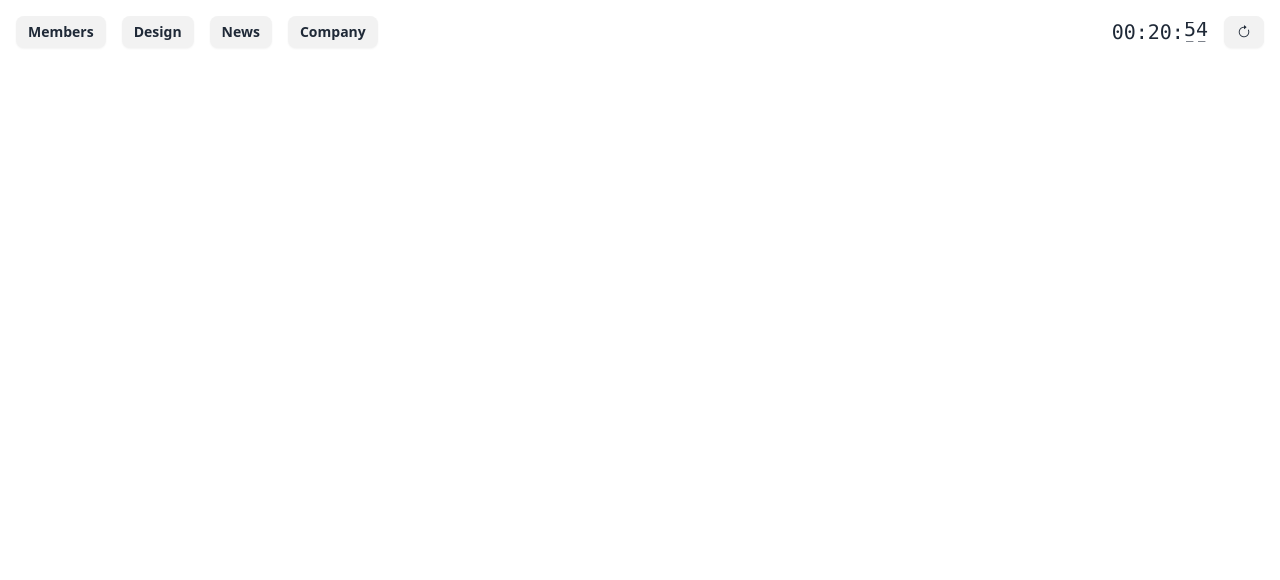
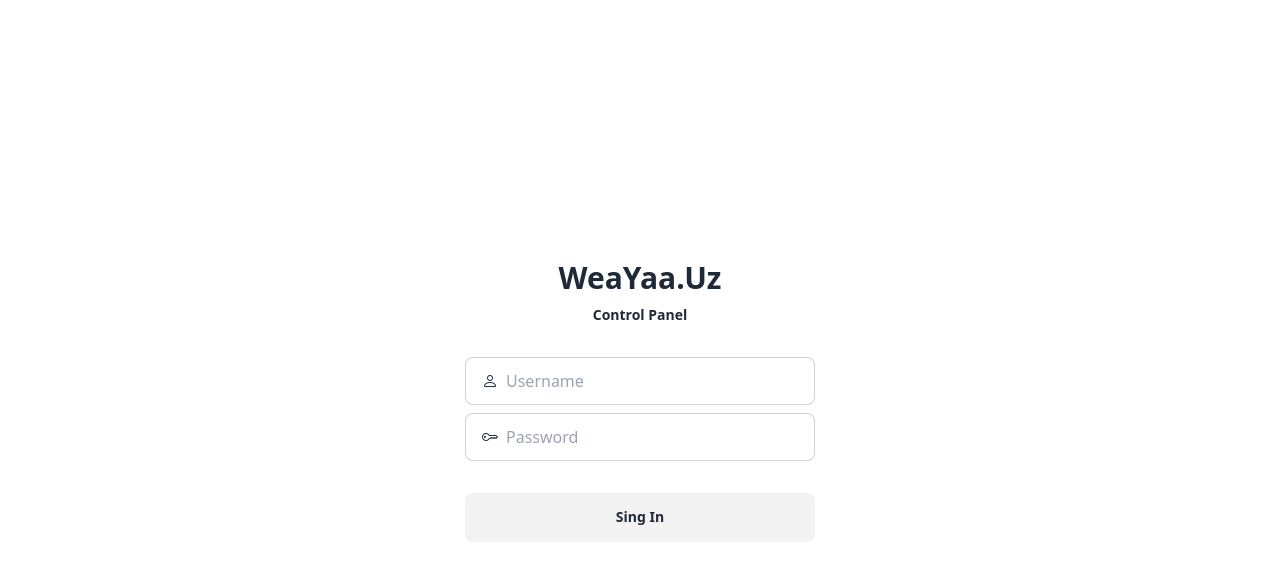
Before and after one commit to shahbozshirinboyev/admin.weayaa.uz, a React (Vite) app: page / in a window 1280 px wide. Shown: the top 580 px of the page. Built offline with nearby package versions, Linux system fonts and the light colour scheme.

Commit message:
Admin panel done!

```diff
--- a/package.json
+++ b/package.json
@@ -13,6 +13,7 @@
     "@supabase/supabase-js": "^2.47.10",
     "react": "^18.3.1",
     "react-dom": "^18.3.1",
+    "react-hot-toast": "^2.4.1",
     "react-router-dom": "^7.1.1",
     "uuidv4": "^6.2.13"
   },
--- a/src/App.jsx
+++ b/src/App.jsx
@@ -1,4 +1,5 @@
-import { createBrowserRouter, RouterProvider } from "react-router-dom";
+import { createBrowserRouter, RouterProvider, Navigate } from "react-router-dom";
+import { useEffect, useState } from "react";
 
 // layouts
 import RootLayout from "./layouts/RootLayout";
@@ -11,26 +12,75 @@ import Company from "./components/Company/Company";
 import SignIn from "./pages/SignIn";
 import ErrorPage from "./pages/ErrorPage";
 
-const access = true;
+// Protected Route wrapper
+const ProtectedRoute = ({ children }) => {
+  const isAuthenticated = localStorage.getItem('isLoggedIn') && localStorage.getItem('timerEndTime');
 
-const routes = access
-  ? createBrowserRouter([
+  if (!isAuthenticated) {
+    return <Navigate to="/" replace />;
+  }
+
+  return children;
+};
+
+function App() {
+  const [isAuthenticated, setIsAuthenticated] = useState(false);
+
+  useEffect(() => {
+    const checkAuth = () => {
+      const isLoggedIn = localStorage.getItem('isLoggedIn');
+      const timerEndTime = localStorage.getItem('timerEndTime');
+
+      if (isLoggedIn && timerEndTime) {
+        const now = new Date().getTime();
+        if (now < parseInt(timerEndTime)) {
+          setIsAuthenticated(true);
+        } else {
+          // Timer expired
+          localStorage.removeItem('isLoggedIn');
+          localStorage.removeItem('timerEndTime');
+          setIsAuthenticated(false);
+        }
+      } else {
+        setIsAuthenticated(false);
+      }
+    };
+
+    checkAuth();
+    // Check auth status every minute
+    const interval = setInterval(checkAuth, 60000);
+    return () => clearInterval(interval);
+  }, []);
+
+  const routes = createBrowserRouter([
     {
       path: "/",
-        element: <RootLayout />,
+      element: isAuthenticated ? (
+        <Navigate to="/members" replace />
+      ) : (
+        <SignIn setIsAuthenticated={setIsAuthenticated} />
+      ),
       errorElement: <ErrorPage />,
+    },
+    {
+      path: "/",
+      element: (
+        <ProtectedRoute>
+          <RootLayout setIsAuthenticated={setIsAuthenticated} />
+        </ProtectedRoute>
+      ),
       children: [
         {
-            path: "news",
-            element: <News />,
+          path: "members",
+          element: <Members />,
         },
         {
           path: "design",
           element: <Design />,
         },
         {
-            path: "members",
-            element: <Members />,
+          path: "news",
+          element: <News />,
         },
         {
           path: "company",
@@ -38,17 +88,8 @@ const routes = access
         },
       ],
     },
-    ])
-  : createBrowserRouter([
-      {
-        path: "/",
-        element: <SignIn />,
-        errorElement: <ErrorPage />,
-      },
   ]);
 
-function App() {
   return <RouterProvider router={routes} />;
 }
-
 export default App;
--- a/src/components/Design/Design.jsx
+++ b/src/components/Design/Design.jsx
@@ -10,7 +10,7 @@ function Design() {
   const [loading, setLoading] = useState(false);
   const [category, setCategory] = useState([]);
 
-  console.log(category);
+  // console.log(category);
 
   const getData = async () => {
     setLoading(true);
@@ -19,7 +19,7 @@ function Design() {
       console.error(error);
     } else {
       setCategory(data);
-      console.log(data);
+      // console.log(data);
     }
     setLoading(false);
   };
--- a/src/components/Members/Members.jsx
+++ b/src/components/Members/Members.jsx
@@ -15,7 +15,7 @@ function Members() {
       console.error(error);
     } else {
       setMembers(data);
-      console.log(data);
+      // console.log(data);
     }
     setLoading(false);
   };
@@ -49,7 +49,7 @@ function Members() {
         )}
       </div>
 
-      <div className="container grid grid-cols-1 md:grid-cols-2 xl:grid-cols-3 gap-4">
+      <div className="container grid grid-cols-1 md:grid-cols-2 xl:grid-cols-3 gap-4 pb-4">
         {members.map((member) => (
           <div
             key={member.id}
--- a/src/components/News/News.jsx
+++ b/src/components/News/News.jsx
@@ -15,7 +15,7 @@ function News() {
       console.error(error);
     } else {
       setNews(data);
-      console.log(data);
+      // console.log(data);
     }
     setLoading(false);
   };
--- a/src/layouts/RootLayout.jsx
+++ b/src/layouts/RootLayout.jsx
@@ -1,69 +1,136 @@
-import { NavLink, Outlet } from "react-router-dom";
+import { NavLink, Outlet, useNavigate } from "react-router-dom";
 import { useState, useEffect } from "react";
+import toast, { Toaster } from 'react-hot-toast';
 
-function RootLayout() {
+function RootLayout({ setIsAuthenticated }) {
+  const navigate = useNavigate();
   const [rotate, setRotate] = useState(false);
-
   const [hours, setHours] = useState(0);
   const [minutes, setMinutes] = useState(20);
-  const [seconds, setSeconds] = useState(59);
+  const [seconds, setSeconds] = useState(0);
+
+  const logout = () => {
+    localStorage.removeItem('isLoggedIn');
+    localStorage.removeItem('timerEndTime');
+    setIsAuthenticated(false);
+    navigate('/', { replace: true });
+  };
 
   useEffect(() => {
+    const timerEndTime = localStorage.getItem('timerEndTime');
+
+    if (!timerEndTime) {
+      logout();
+      return;
+    }
+
     const interval = setInterval(() => {
-      if (seconds > 0) {
-        setSeconds(seconds - 1);
-      } else {
-        if (minutes > 0) {
-          setMinutes(minutes - 1);
-          setSeconds(59);
-        } else {
-          if (hours > 0) {
-            setHours(hours - 1);
-            setMinutes(59);
-            setSeconds(59);
-          } else {
-            clearInterval(interval);
-          }
-        }
+      const now = new Date().getTime();
+      const endTime = parseInt(timerEndTime);
+      const timeLeft = endTime - now;
+
+      if (timeLeft <= 0) {
+        clearInterval(interval);
+        toast.error('Session expired. Please Sign In again.');
+        logout();
+        return;
       }
+
+      // Calculate remaining time
+      const hoursLeft = Math.floor(timeLeft / (1000 * 60 * 60));
+      const minutesLeft = Math.floor((timeLeft % (1000 * 60 * 60)) / (1000 * 60));
+      const secondsLeft = Math.floor((timeLeft % (1000 * 60)) / 1000);
+
+      // Show warning when 1 minute left
+      if (hoursLeft === 0 && minutesLeft === 1 && secondsLeft === 0) {
+        toast.promise('Warning! The session will expire in 1 minute.');
+      }
+
+      setHours(hoursLeft);
+      setMinutes(minutesLeft);
+      setSeconds(secondsLeft);
     }, 1000);
 
     return () => clearInterval(interval);
-  }, [seconds, minutes, hours]);
+  }, [navigate]);
 
   const handleClickRefresh = () => {
     setRotate(true);
     setTimeout(() => setRotate(false), 1000);
     setTimeout(() => window.location.reload(), 1000);
   };
+
   return (
     <>
+    <Toaster />
       <menu className="container mt-4 flex justify-between items-center">
-
         <div className="flex gap-4">
-          <NavLink to="/members" className={({ isActive }) => isActive ? "btn btn-sm bg-primary text-white" : "btn btn-sm border-0"}>Members</NavLink>
-          <NavLink to="/design" className={({ isActive }) => isActive ? "btn btn-sm bg-primary text-white" : "btn btn-sm border-0"}>Design</NavLink>
-          <NavLink to="/news" className={({ isActive }) => isActive ? "btn btn-sm bg-primary text-white" : "btn btn-sm border-0"}>News</NavLink>
-          <NavLink to="/company" className={({ isActive }) => isActive ? "btn btn-sm bg-primary text-white" : "btn btn-sm border-0"}>Company</NavLink>
+          <NavLink
+            to="/members"
+            className={({ isActive }) =>
+              isActive ? "btn btn-sm bg-primary text-white" : "btn btn-sm border-0"
+            }
+          >
+            Members
+          </NavLink>
+          <NavLink
+            to="/design"
+            className={({ isActive }) =>
+              isActive ? "btn btn-sm bg-primary text-white" : "btn btn-sm border-0"
+            }
+          >
+            Design
+          </NavLink>
+          <NavLink
+            to="/news"
+            className={({ isActive }) =>
+              isActive ? "btn btn-sm bg-primary text-white" : "btn btn-sm border-0"
+            }
+          >
+            News
+          </NavLink>
+          <NavLink
+            to="/company"
+            className={({ isActive }) =>
+              isActive ? "btn btn-sm bg-primary text-white" : "btn btn-sm border-0"
+            }
+          >
+            Company
+          </NavLink>
         </div>
 
-        <div className="flex gap-4">
-
+        <div className="flex gap-4 items-center text-red-700">
           <span className="countdown font-mono md:text-xl flex justify-center items-center">
             <span style={{ "--value": hours }}></span>:
             <span style={{ "--value": minutes }}></span>:
             <span style={{ "--value": seconds }}></span>
           </span>
 
-          <button onClick={() => { handleClickRefresh(); }} className={`btn btn-sm ${rotate ? 'bg-primary text-white hover:text-white border-0 hover:bg-primary' : ''}`}>
-            <i className={`bi bi-arrow-clockwise flex justify-center items-center ${rotate ? 'animate-spin' : ''}`}></i>
+          <button
+            onClick={handleClickRefresh}
+            className={`btn btn-sm ${
+              rotate
+                ? "bg-primary text-white hover:text-white border-0 hover:bg-primary"
+                : ""
+            }`}
+          >
+            <i
+              className={`bi bi-arrow-clockwise flex justify-center items-center ${
+                rotate ? "animate-spin" : ""
+              }`}
+            />
+          </button>
+
+          <button
+            onClick={logout}
+            className="btn btn-sm"
+          >
+            <i className="bi bi-box-arrow-right" />
           </button>
         </div>
-
       </menu>
 
       <Outlet />
-
     </>
   );
 }
--- a/src/pages/SignIn.jsx
+++ b/src/pages/SignIn.jsx
@@ -1,8 +1,15 @@
 import { useState } from "react";
+import toast, { Toaster } from 'react-hot-toast';
 
-function SignIn({ login, setLogin }) {
+// Login ma'lumotlarini xavfsizroq saqlash uchun
+const CREDENTIALS = {
+    username: btoa("shahboz"), // Base64 encoded
+    password: btoa("shahboz.sh.b")     // Base64 encoded
+};
+
+function SignIn({ setIsAuthenticated }) {
     const [loading, setLoading] = useState(false);
-    const [logInfo, setLogInfo] = useState({ username: "", password: "" })
+    const [logInfo, setLogInfo] = useState({ username: "", password: "" });
 
     const inputHandle = (e) => {
         const { name, value } = e.target;
@@ -12,44 +19,96 @@ function SignIn({ login, setLogin }) {
         }));
     };
 
-  const Login = (e) => {
+    const startSession = () => {
+        // Set 20 minute timer
+        const endTime = new Date().getTime() + 20 * 60 * 1000;
+        localStorage.setItem('timerEndTime', endTime.toString());
+
+        // Set login status
+        localStorage.setItem('isLoggedIn', 'true');
+
+        setIsAuthenticated(true);
+    };
+
+    const validateCredentials = (username, password) => {
+        // Base64 encode input credentials for comparison
+        const encodedUsername = btoa(username);
+        const encodedPassword = btoa(password);
+
+        return encodedUsername === CREDENTIALS.username &&
+               encodedPassword === CREDENTIALS.password;
+    };
+
+    const Login = async (e) => {
+        e.preventDefault();
         setLoading(true);
-    e.preventDefault();
-    setTimeout(() => {
-        if(logInfo.username === "Jahongir" && logInfo.password === '12345'){
-            localStorage.setItem('login', 'true');
-            setLogin('true');
-        }else{
-            alert('Неправильный логин или пароль!')
+
+        try {
+            // Simulate API call
+            await new Promise(resolve => setTimeout(resolve, 1000));
+
+            if (validateCredentials(logInfo.username, logInfo.password)) {
+                startSession();
+                toast.success('Successfully logged in!');
+            } else {
+                toast.error('Incorrect login or password!');
             }
+        } catch (error) {
+            toast.error('Something went wrong!');
+        } finally {
             setLoading(false);
-      }, 1000);
-
+        }
     };
 
     return (
-    <>
-    { !login === true && <div className="flex w-full h-screen justify-center items-center">
+        <div className="flex w-full h-screen justify-center items-center">
+          <Toaster />
             <div className="w-[350px] select-none">
                 <form onSubmit={Login} className="flex flex-col gap-2">
                     <p className="text-center text-3xl font-bold">WeaYaa.Uz</p>
                     <p className="text-center text-[14px] font-bold mb-6">Control Panel</p>
                     <label className="input input-bordered flex items-center gap-2">
                         <i className="bi bi-person"></i>
-            <input required type="text" name="username" className="grow" placeholder="Username" value={logInfo.username} onChange={inputHandle} />
+                        <input
+                            required
+                            type="text"
+                            name="username"
+                            className="grow"
+                            placeholder="Username"
+                            value={logInfo.username}
+                            onChange={inputHandle}
+                            disabled={loading}
+                            autoComplete="off"
+                        />
                     </label>
                     <label className="input input-bordered flex items-center gap-2">
                         <i className="bi bi-key"></i>
-            <input required type="password" name="password" className="grow" placeholder="Password" value={logInfo.password} onChange={inputHandle} />
+                        <input
+                            required
+                            type="password"
+                            name="password"
+                            className="grow"
+                            placeholder="Password"
+                            value={logInfo.password}
+                            onChange={inputHandle}
+                            disabled={loading}
+                            autoComplete="off"
+                        />
                     </label>
-          <button className="btn w-full mt-6" type="submit">
-            <span className={`loading loading-spinner loading-sm ${loading ? "" : "hidden"}`}>Loading...</span>
-            <span className={`${loading ? "hidden" : ""}`}>Enter</span>
+                    <button
+                        className="btn w-full mt-6"
+                        type="submit"
+                        disabled={loading}
+                    >
+                        {loading ? (
+                            <span className="loading loading-spinner loading-sm" />
+                        ) : (
+                            'Sing In'
+                        )}
                     </button>
                 </form>
             </div>
-      </div>}
-    </>
+        </div>
     );
 }
 
```
Also changed, not shown: 1 other file (tests, documents, lock files or other folders). Lines whose indentation alone changed are shown as unchanged.
